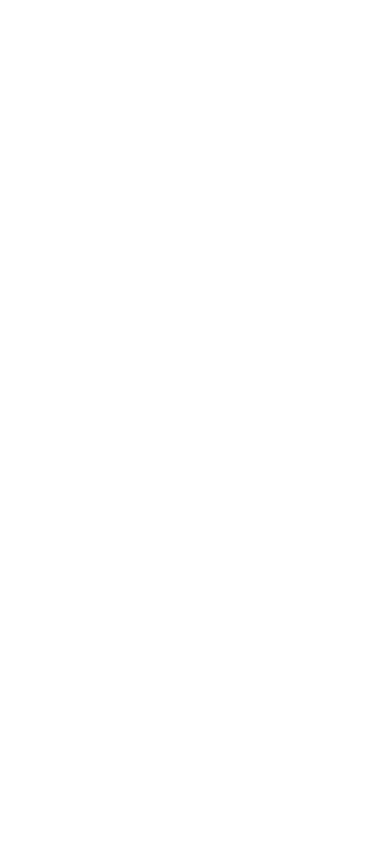
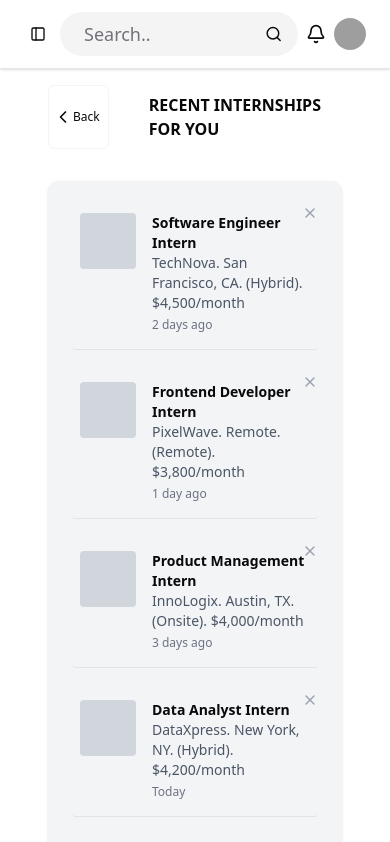
Before and after one commit to CUNY2XTECH-CITYTECH/CRM-ttpr-frontend, a React (Vite) app in the folder frontend/: page /viewboard in a window 390 px wide. Shown: the top 842 px of the page. Built offline with nearby package versions, Linux system fonts and the light colour scheme; no server answers; grey boxes are pictures that could not be loaded.

Commit message:
homepage and joblist

```diff
--- a/frontend/src/main.jsx
+++ b/frontend/src/main.jsx
@@ -45,7 +45,7 @@
         <Route path="/student" element={<StudentHome />} />
         <Route path="/form" element={<MultiStepForm/>} />
         <Route path="/onboard" element={<StudentOnboarding/>} />
-        <Route path="/jobApp" element={<StudentForm/>} />
+        <Route path="/jobApp/:id" element={<StudentForm />} />
         <Route path="/viewboard" element={<JobBoard/>} />
       </Routes>
     </BrowserRouter>
--- a/frontend/src/pages/students/jobapp.jsx
+++ b/frontend/src/pages/students/jobapp.jsx
@@ -1,16 +1,35 @@
-import React from 'react'
-import Layout from '@/components/layout';
-import { Topbar } from '@/components/topbar';
+import React, { useEffect, useState } from "react";
+import { useParams, useLocation } from "react-router-dom";
+import Layout from "@/components/layout";
+import { Topbar } from "@/components/topbar";
 import {
-  FormField, FormControl, FormLabel, FormItem, FormMessage, Form
-} from '@/components/ui/form';
-import { useForm } from 'react-hook-form';
-import { Input } from '@/components/ui/input';
-import { yupResolver } from '@hookform/resolvers/yup';
-import { validateStudentForm } from '@/lib/validations';
-import { Button } from '@/components/ui/button';
+  Form, FormField, FormItem, FormLabel,
+  FormControl, FormMessage
+} from "@/components/ui/form";
+import { useForm } from "react-hook-form";
+import { yupResolver } from "@hookform/resolvers/yup";
+import { validateStudentForm } from "@/lib/validations";
+import { Input } from "@/components/ui/input";
+import { Button } from "@/components/ui/button";
+
+// 👇 fallback mock data
+const fallbackMockJob = {
+  title: "Default Internship Title",
+  location: "Unknown",
+  arrangement: "Remote",
+  salary: "$0/month",
+  posted: "N/A",
+  description: "This is placeholder data shown because the backend fetch did not return anything.",
+};
 
 export default function StudentForm() {
+  const { id } = useParams();
+  const location = useLocation();
+
+  const passedJob = location.state?.job;
+
+  const [internship, setInternship] = useState(passedJob || null);
+
   const studentForm = useForm({
     resolver: yupResolver(validateStudentForm),
     defaultValues: {
@@ -28,6 +47,8 @@
       LinkedIn: "",
       GitHub: "",
       skills: "",
+      description: "",
+
     },
   });
 
@@ -35,56 +56,51 @@
     console.log("Submitted values:", values);
   };
 
-  const internship = {
-    title: "",
-    locations: [],
-    workType: "",
-    employmentType: "",
-    salary: "",
-    startDate: "",
-    deadline: "",
-    company: {
-      name: "",
-      industry: "",
-      logo: "",
-    },
-    description: [],
-  };
+  useEffect(() => {
+    // Skip fetch if job is already passed from location
+    if (passedJob) return;
+
+    if (id) {
+      fetch(`http://localhost:5000/api/jobs/${id}`)
+        .then(res => {
+          if (!res.ok) throw new Error("Network response not ok");
+          return res.json();
+        })
+        .then(data => {
+          if (!data || Object.keys(data).length === 0) {
+            throw new Error("Empty job data");
+          }
+          setInternship(data);
+        })
+        .catch(err => {
+          console.error("Fetch failed or no data, using fallback:", err);
+          setInternship(fallbackMockJob); // 👈 fallback to mock job
+        });
+    } else {
+      setInternship(fallbackMockJob); // 👈 fallback if no ID at all
+    }
+  }, [id, passedJob]);
+
+  if (!internship) return <p>Loading job details...</p>;
 
   return (
     <Layout>
       <Topbar title="Student Application Form" mode="form" />
       <div className="flex flex-col lg:flex-row w-[90%] m-auto py-4 gap-20">
         <div className="lg:w-1/2 w-full bg-white px-2">
-          <h1 className="text-xl md:text-2xl font-bold mb-2">{internship.title || "Job Title Placeholder"}</h1>
+          <h1 className="text-xl md:text-2xl font-bold mb-2">{internship.title}</h1>
           <div className="text-sm md:text-base text-gray-600 mb-4 space-y-1">
-            <div>📍 {internship.locations.length > 0 ? internship.locations.join(" • ") : "Location TBD"}</div>
-            <div>🕒 {internship.workType || "Work Type"} • {internship.employmentType || "Employment Type"}</div>
-            <div>💰 {internship.salary || "Salary Range"} • Start: {internship.startDate || "Start Date"}</div>
-            <div>📅 Apply by: {internship.deadline || "Deadline TBD"}</div>
+            <div>📍 {internship.location}</div>
+            <div>🕒 {internship.arrangement}</div>
+            <div>💰 {internship.salary}</div>
+            <div>📅 Posted: {internship.posted}</div>
           </div>
-          <div className="flex items-center gap-3 mb-4">
-            <img
-              src={internship.company.logo || "/default-logo.png"}
-              alt="Company Logo"
-              className="w-12 h-12 rounded-full bg-gray-200"
-            />
-            <div>
-              <p className="font-semibold">{internship.company.name || "Company Name"}</p>
-              <p className="text-sm text-gray-500">{internship.company.industry || "Industry"}</p>
-            </div>
-          </div>
+          <p className="text-sm text-gray-500 mt-2">{internship.description}</p>
+        </div>
 
-          {internship.description.length > 0 ? (
-            internship.description.map((para, idx) => (
-              <p key={idx} className="text-sm md:text-base text-gray-800 mt-2 leading-relaxed">{para}</p>
-            ))
-          ) : (
-            <p className="text-sm text-gray-500 italic">Description</p>
-          )}
-        </div>
         <div className="hidden lg:block w-[1px] bg-gray-300" />
         <div className="block lg:hidden h-[1px] bg-gray-300 my-6" />
+
         <div className="lg:w-1/2 w-full px-2">
           <Form {...studentForm}>
             <form onSubmit={studentForm.handleSubmit(onSubmit)} className="space-y-6">
@@ -271,7 +287,6 @@
                   )}
                 />
               </div>
-
               <Button type="submit">Submit</Button>
             </form>
           </Form>
--- a/frontend/src/pages/students/jobboard.jsx
+++ b/frontend/src/pages/students/jobboard.jsx
@@ -1,27 +1,140 @@
-import React from "react";
+import React, { useEffect, useState } from "react";
 import Layout from "@/components/layout";
 import { Topbar } from "@/components/topbar";
-import { useForm } from "react-hook-form";
-import { yupResolver } from "@hookform/resolvers/yup";
-import { validateViewBoard } from "@/lib/validations";
+import { X } from "lucide-react";
+import { useNavigate } from "react-router-dom"; // ✅ ONLY this
 
 export default function ViewBoard() {
-  const internshipForm = useForm({
-    resolver: yupResolver(validateViewBoard),
-    defaultValues: {
-      title: "",
-      locations: [],
-      workType: "",
-      employmentType: "",
-      salary: "",
-      startDate: "",
-      deadline: "",
-      company: {
-        name: "",
-        industry: "",
-        logo: "",
-      },
-      description: [],
+  const navigate = useNavigate(); // ✅
+
+  const [internships, setInternships] = useState([
+    // Sample data...
+    {
+      _id: "1",
+      title: "Software Engineer Intern",
+      company: "TechNova",
+      location: "San Francisco, CA",
+      arrangement: "Hybrid",
+      salary: "$4,500/month",
+      posted: "2 days ago",
+      logo: "",
+      description: "Join our team to work on cutting-edge web applications using React and Node.js.",
     },
-  });
+    {
+      _id: "2",
+      title: "Frontend Developer Intern",
+      company: "PixelWave",
+      location: "Remote",
+      arrangement: "Remote",
+      salary: "$3,800/month",
+      posted: "1 day ago",
+      logo: "",
+      description: "Collaborate with designers and backend engineers to build engaging UIs with React.",
+    },
+    {
+      _id: "3",
+      title: "Product Management Intern",
+      company: "InnoLogix",
+      location: "Austin, TX",
+      arrangement: "Onsite",
+      salary: "$4,000/month",
+      posted: "3 days ago",
+      logo: "",
+      description: "Assist in defining product features and roadmap, and conduct market research.",
+    },
+    {
+      _id: "4",
+      title: "Data Analyst Intern",
+      company: "DataXpress",
+      location: "New York, NY",
+      arrangement: "Hybrid",
+      salary: "$4,200/month",
+      posted: "Today",
+      logo: "",
+      description: "Analyze datasets to generate insights and help drive data-informed decisions.",
+    },
+    {
+      _id: "5",
+      title: "UI/UX Designer Intern",
+      company: "Designly",
+      location: "Chicago, IL",
+      arrangement: "Remote",
+      salary: "$3,600/month",
+      posted: "5 days ago",
+      logo: "",
+      description: "Create beautiful and user-friendly interface designs and wireframes.",
+    },
+    {
+      _id: "6",
+      title: "DevOps Intern",
+      company: "CloudCore",
+      location: "Seattle, WA",
+      arrangement: "Onsite",
+      salary: "$4,100/month",
+      posted: "2 days ago",
+      logo: "",
+      description: "Work with cloud infrastructure, CI/CD pipelines, and monitoring systems.",
+    }
+
+
+  ]);
+
+
+  const [loading, setLoading] = useState(true);
+
+  useEffect(() => {
+    fetch("http://localhost:5000/api/jobs")
+      .then(res => res.json())
+      .then(data => {
+        setInternships(data);
+        setLoading(false);
+      })
+      .catch(err => {
+        console.error("Error loading jobs:", err);
+        setLoading(false);
+      });
+  }, []);
+
+  const removeInternship = (id) => {
+    setInternships(prev => prev.filter(job => job._id !== id));
+  };
+
+  return (
+    <Layout>
+      <Topbar title="Recent Internships for you" />
+      <div className="max-w-3xl mx-auto mt-8 p-6 bg-gray-100 rounded-lg shadow-sm space-y-6">
+        {loading ? (
+          <p>Loading internships...</p>
+        ) : internships.length === 0 ? (
+          <p className="text-center text-gray-500 italic">No internships available.</p>
+        ) : (
+          internships.map((job) => (
+            <div
+              key={job._id}
+              onClick={() => navigate(`/jobApp/${job._id}`, { state: { job } })} // ✅ Navigates with ID param
+              className="flex items-start gap-4 border-b pb-4 relative cursor-pointer hover:bg-gray-100 p-2 rounded"
+            >
+              <div className="w-14 h-14 bg-gray-300 rounded" />
+              <div className="flex-1">
+                <p className="font-semibold text-sm md:text-base">{job.title}</p>
+                <p className="text-sm text-gray-600">
+                  {job.company}. {job.location}. ({job.arrangement}). {job.salary}
+                </p>
+                <p className="text-xs text-gray-500 mt-1">{job.posted}</p>
+              </div>
+              <button
+                onClick={(e) => {
+                  e.stopPropagation();
+                  removeInternship(job._id);
+                }}
+                className="text-gray-400 hover:text-gray-600 absolute top-0 right-0"
+              >
+                <X size={16} />
+              </button>
+            </div>
+          ))
+        )}
+      </div>
+    </Layout>
+  );
 }
```
Also changed, not shown: frontend/src/lib/validations.js.
